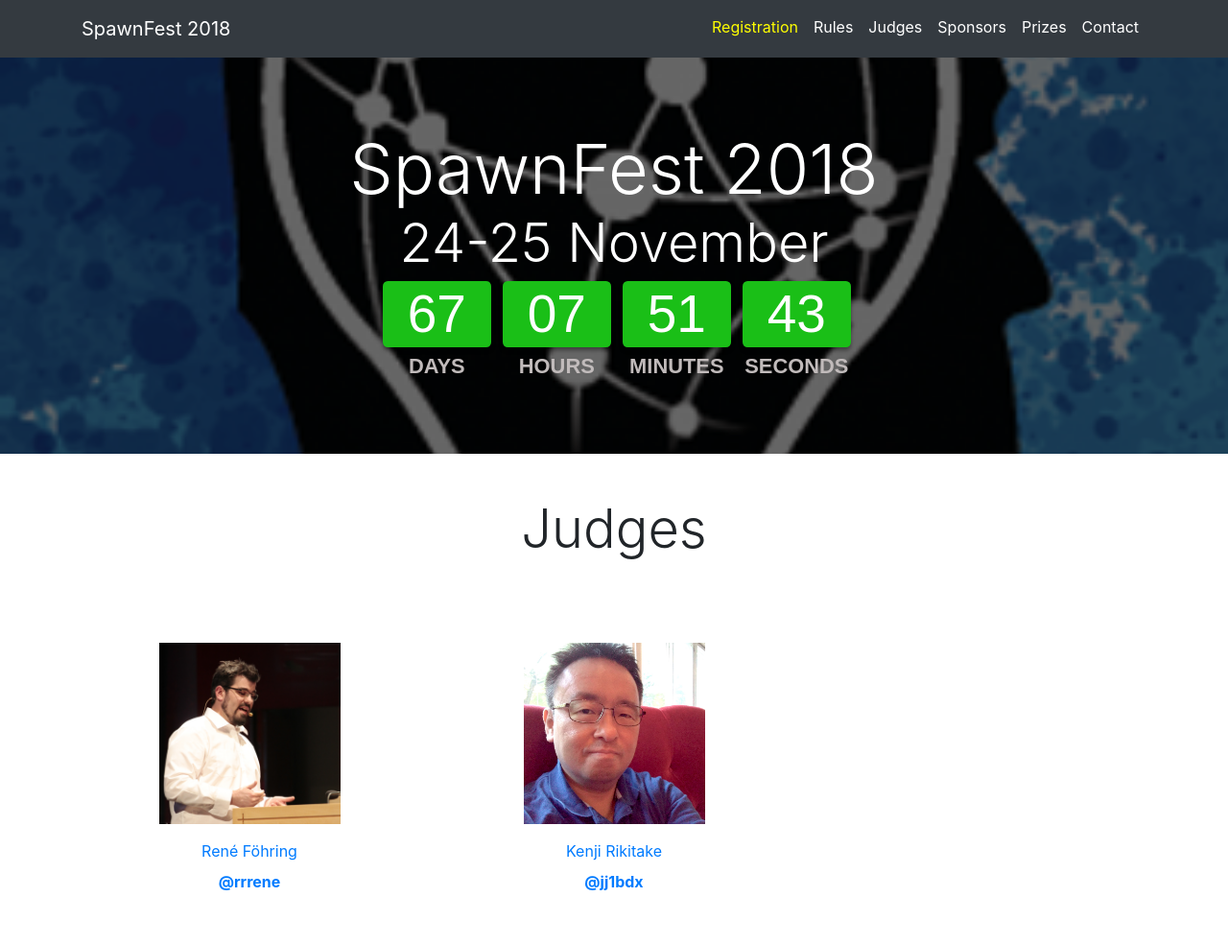
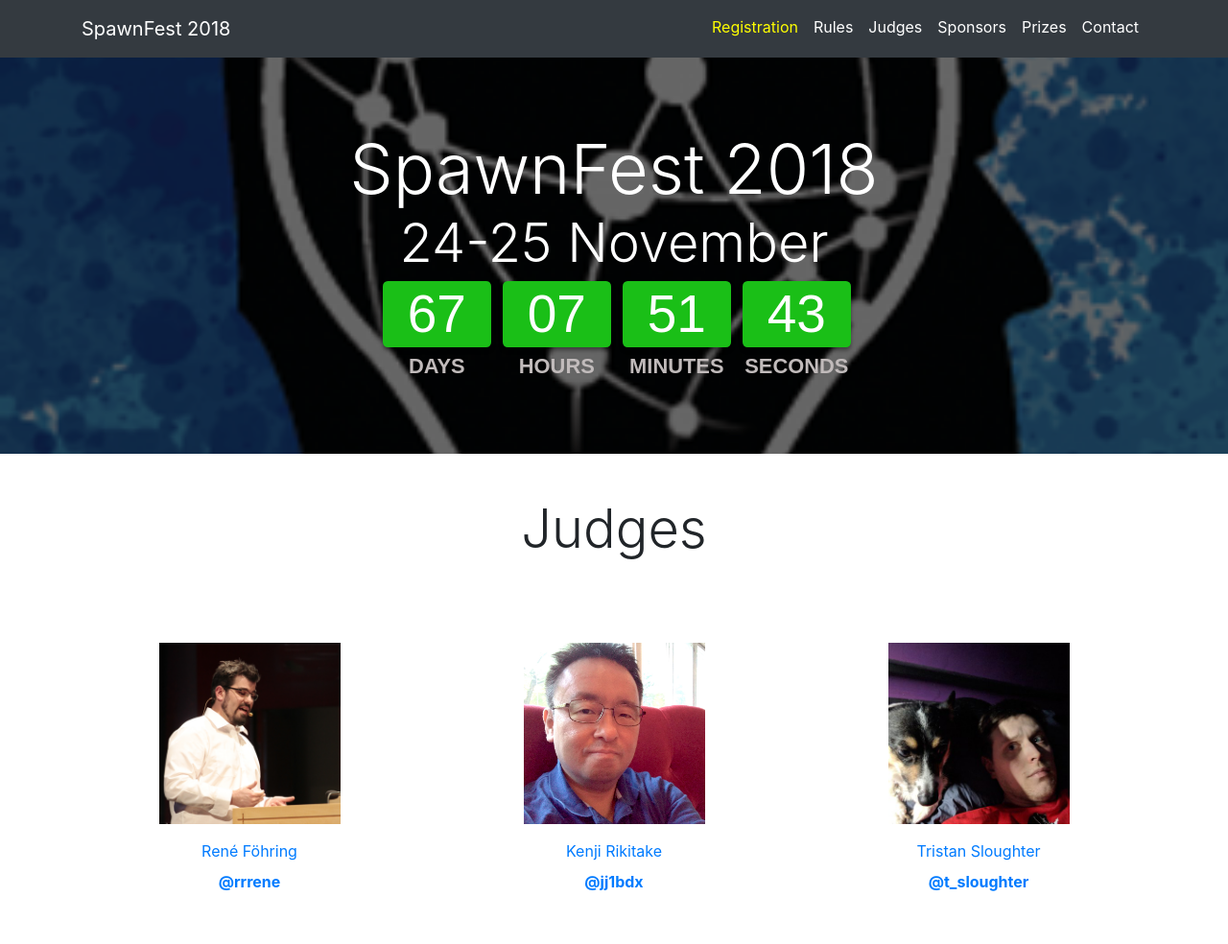
Before and after one commit to spawnfest/spawnfest.github.io, a Jekyll site: the page built from judges.html, in a window 1280 px wide and 1372 px high. Shown: the top 984 px of the window at 96% size. Built offline with Jekyll 4.4.1, drawn with Linux system fonts in a browser that asks for light colours; grey boxes are pictures that could not be loaded.

Commit message:
Add tristan to the judges

```diff
--- a/_config.yml
+++ b/_config.yml
@@ -49,6 +49,10 @@
     url: https://rikitake.jp/
     twitter: jj1bdx
     image: kenji.jpg
+  - name: Tristan Sloughter
+    url: http://blog.erlware.org
+    twitter: t_sloughter
+    image: tristan.jpg
 
 winner:
   # team: SampleTeam
```
Also changed, not shown: img/tristan.jpg (added).
